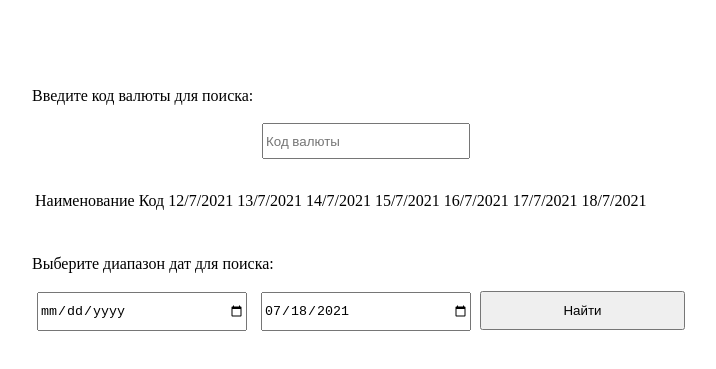
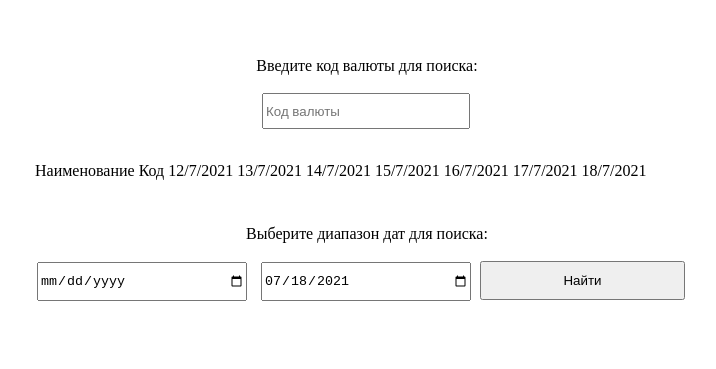
Before and after one commit to uzuzer567/test-task, a plain HTML site: page index.html in a window 1280 px wide. Shown: the part 153-522 px from the top of the page, without its empty margins (258-974 px from the left). Drawn offline with Linux system fonts and the light colour scheme; no server answers.

Commit message:
feat: add text

```diff
--- a/style.css
+++ b/style.css
@@ -2,7 +2,12 @@
     width: 700px;
     height: 400px;
     margin: 40px auto;
-    padding-top: 200px;
+    padding-top: 170px;
+}
+
+.text{
+    width: 670px;
+    text-align: center;
 }
 
 .search_input{
```
